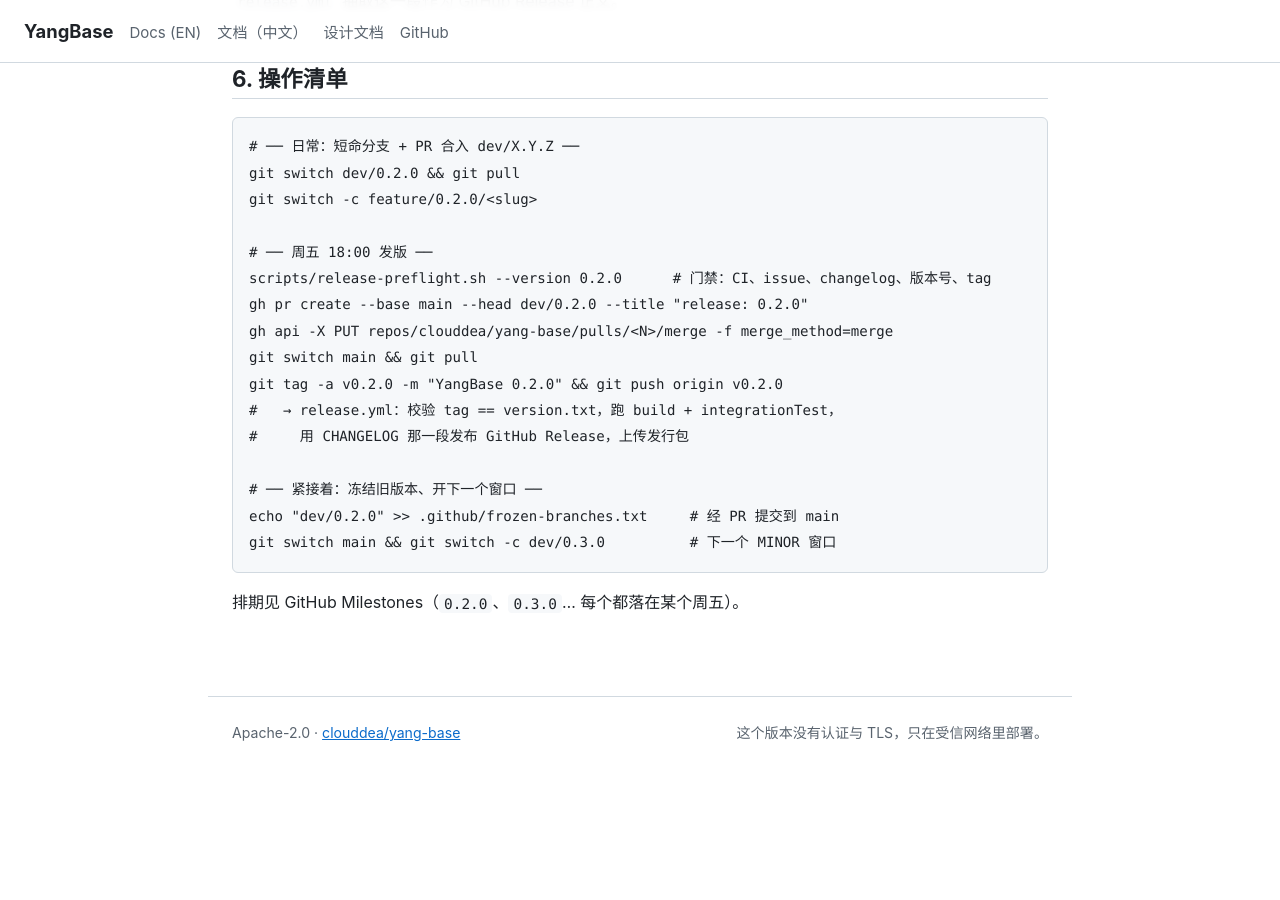
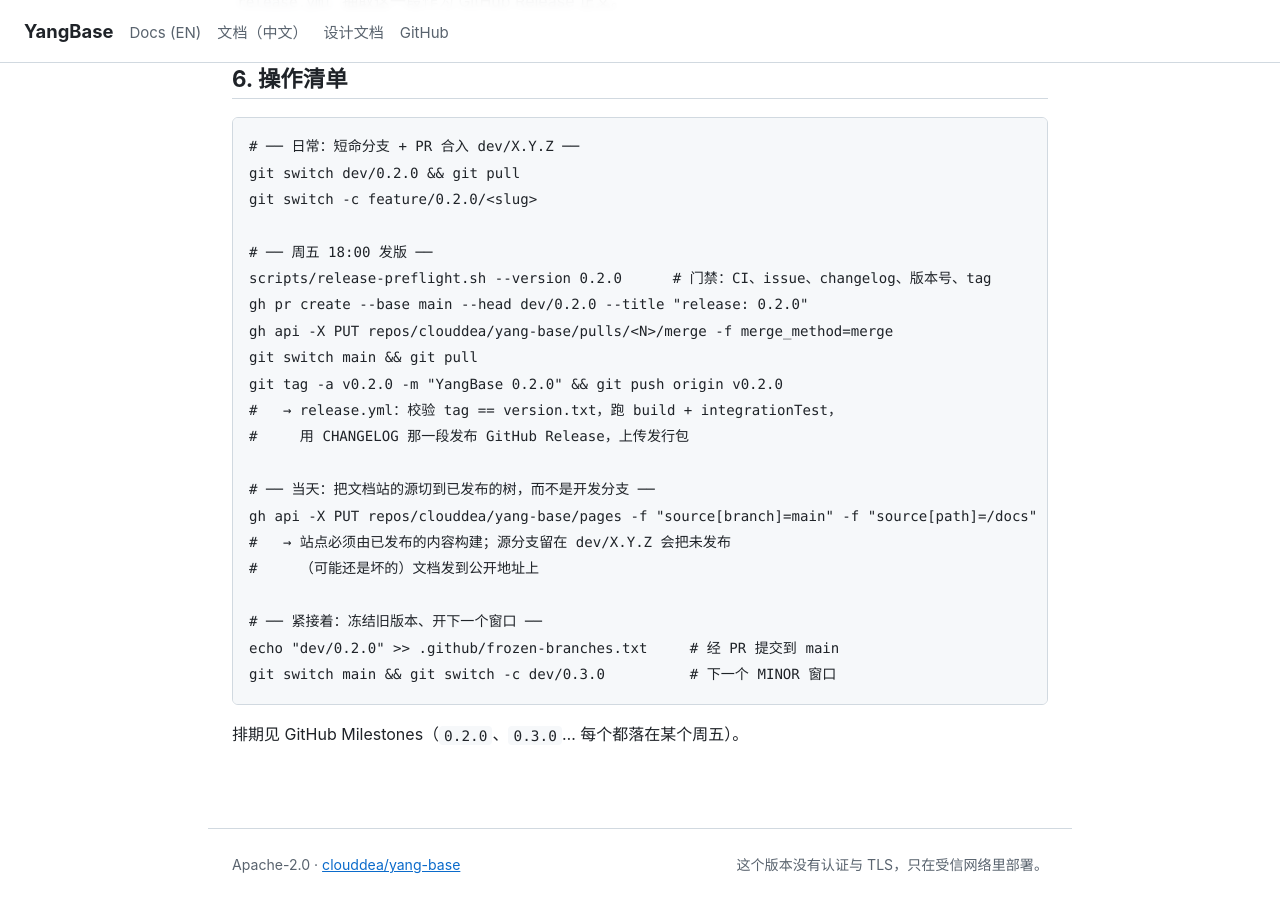
Before and after one commit to clouddea/yang-base, a Jekyll site: the page built from docs/zh/versioning.md, in a window 1280 px wide and 900 px high, scrolled down 2967 px. Built offline with Jekyll 4.4.1, drawn with Linux system fonts in a browser that asks for light colours; our own code applies the rules of GitHub Pages for plain Markdown files; before the commit the page ends 3735 px from its top, so only the background shows below that.

Commit message:
docs: 文档站徽章 + 发布清单补「发布后 Pages 源切到 main」+ 版本状态指向 CHANGELOG
- README.md / README.zh-CN.md：CI 徽章后加文档站徽章，指向
  https://clouddea.github.io/yang-base/
- docs/en/versioning.md、docs/zh/versioning.md：§6 清单在打 tag 之后补一步
  「把 GitHub Pages 源分支切回 main」，理由：站点必须由已发布的内容构建，
  源分支留在 dev/X.Y.Z 会把未发布的（可能还是坏的）文档发到公开地址
- PROJECT_GUIDE.md：「版本状态」一节注明写于 2026-09，面向用户的当前状态以
  CHANGELOG.md 为准，未实现清单见 docs/zh/compatibility.md，版本语义见
  docs/zh/versioning.md

```diff
--- a/docs/zh/versioning.md
+++ b/docs/zh/versioning.md
@@ -132,6 +132,11 @@
 #   → release.yml：校验 tag == version.txt，跑 build + integrationTest，
 #     用 CHANGELOG 那一段发布 GitHub Release，上传发行包
 
+# ── 当天：把文档站的源切到已发布的树，而不是开发分支 ──
+gh api -X PUT repos/clouddea/yang-base/pages -f "source[branch]=main" -f "source[path]=/docs"
+#   → 站点必须由已发布的内容构建；源分支留在 dev/X.Y.Z 会把未发布
+#     （可能还是坏的）文档发到公开地址上
+
 # ── 紧接着：冻结旧版本、开下一个窗口 ──
 echo "dev/0.2.0" >> .github/frozen-branches.txt     # 经 PR 提交到 main
 git switch main && git switch -c dev/0.3.0          # 下一个 MINOR 窗口
```
Also changed, not shown: PROJECT_GUIDE.md (+7 -1 lines), README.zh-CN.md (+1 -0 lines), docs/en/versioning.md (+5 -0 lines), README.md.
